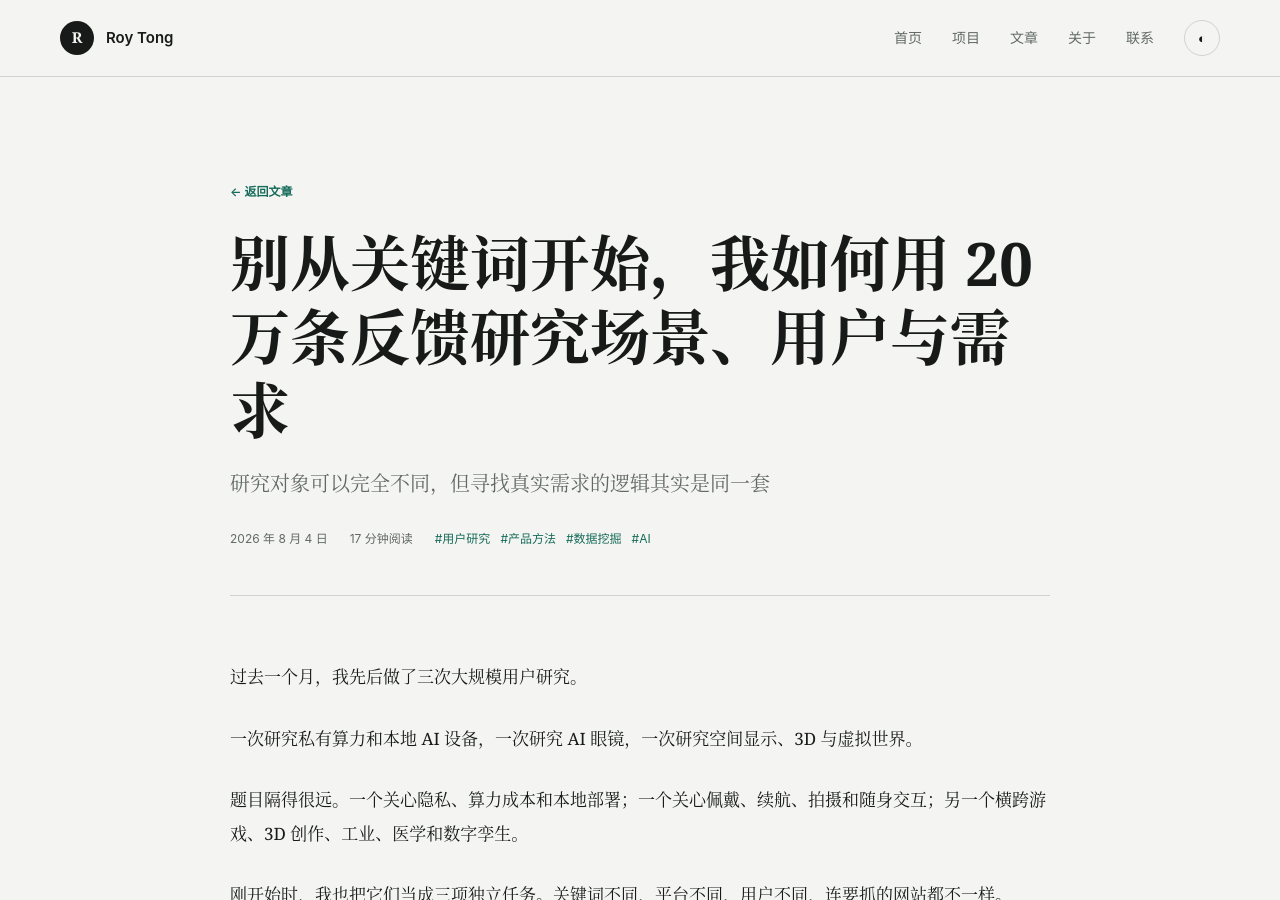
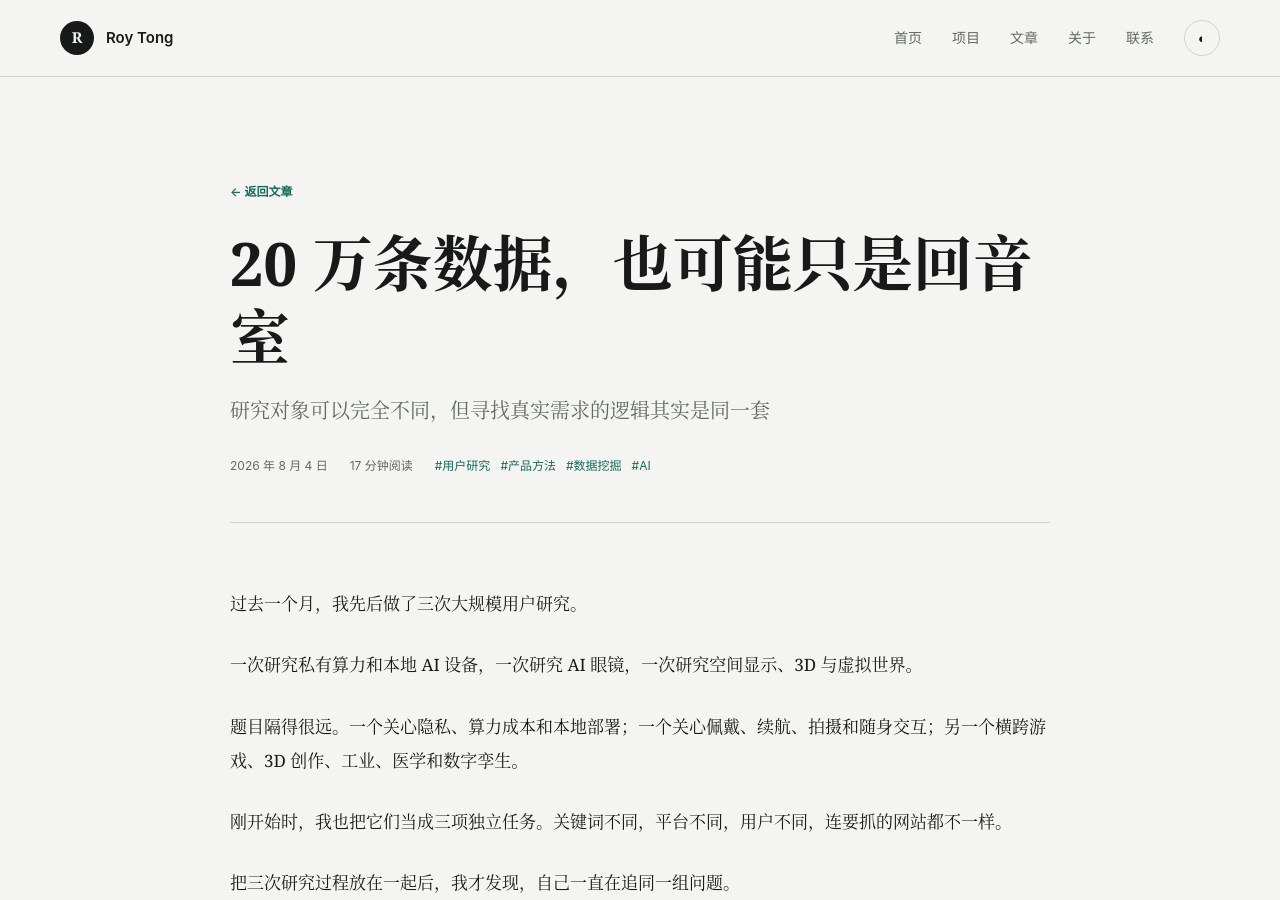
Before and after one commit to roy-tong/roy-tong.github.io, a Jekyll site: the page built from _posts/2026-08-04-scene-user-demand-evidence-research.md, in a window 1280 px wide and 900 px high. Built offline with Jekyll 4.4.1, drawn with Linux system fonts in a browser that asks for light colours.

Commit message:
sharpen user research article title

```diff
--- a/_posts/2026-08-04-scene-user-demand-evidence-research.md
+++ b/_posts/2026-08-04-scene-user-demand-evidence-research.md
@@ -1,6 +1,6 @@
 ---
 layout: post
-title: "别从关键词开始，我如何用 20 万条反馈研究场景、用户与需求"
+title: "20 万条数据，也可能只是回音室"
 subtitle: "研究对象可以完全不同，但寻找真实需求的逻辑其实是同一套"
 date: 2026-08-04 20:00:00 +0800
 tags: [用户研究, 产品方法, 数据挖掘, AI]
```
